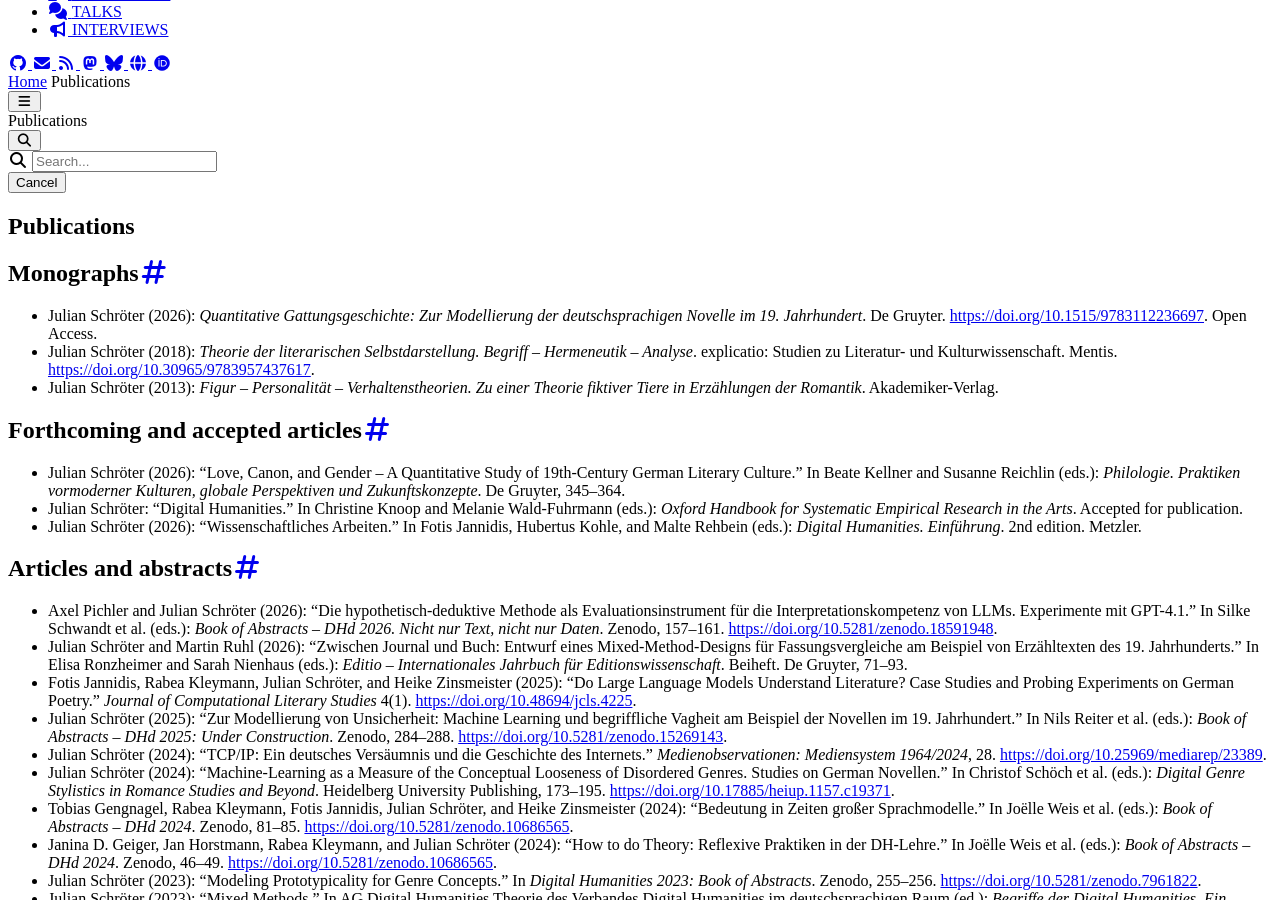
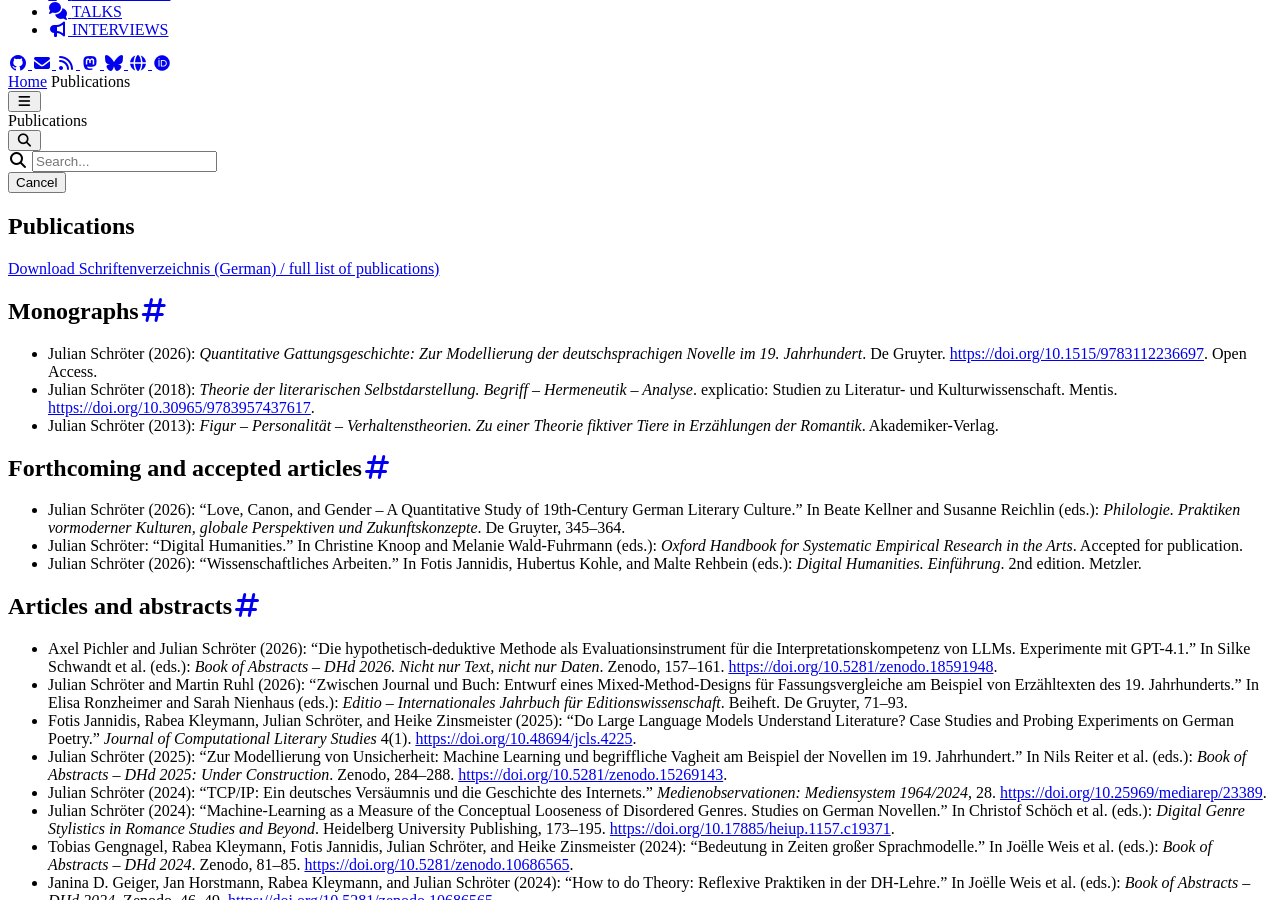
Before and after one commit to julianschroeter/julianschroeter.github.io, a Jekyll site: the page built from _tabs/publications.md, in a window 1280 px wide and 900 px high, scrolled down 351 px. Built offline with Jekyll 4.4.1, drawn with Linux system fonts in a browser that asks for light colours; cached includes are drawn as plain includes; nearby versions of some CDN libraries.

Commit message:
interviews

```diff
--- a/_tabs/publications.md
+++ b/_tabs/publications.md
@@ -4,6 +4,9 @@ title: Publications
 icon: fas fa-book
 order: 3
 ---
+
+[Download Schriftenverzeichnis (German) / full list of publications)](Schriften_Schroeter_de.pdf)
+
 
 ## Monographs
 
```
Also changed, not shown: 1 other file.
